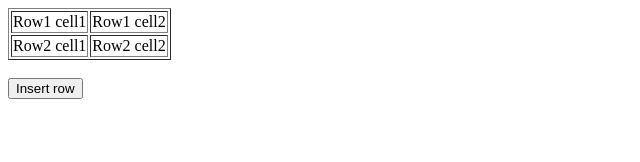
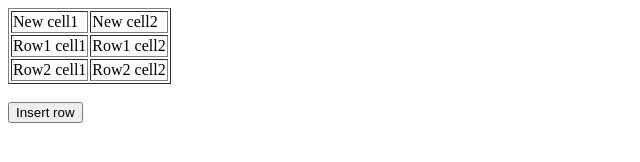
Before and after one commit to acciojob/create-table-1-EnugurthiAnup, a website: page main.html in a window 1280 px wide. Both pictures are taken after a click on the button "Insert row". Shown: the whole page, without its empty margins (0-640 px from the left). Drawn offline with Linux system fonts and the light colour scheme.

Commit message:
created a submission

```diff
--- a/script.js
+++ b/script.js
@@ -1,5 +1,10 @@
+let table = document.querySelector('#sampleTable')
+
 function insert_Row() {
     //Write your code here
+	table.innerHTML = '<tr><td>New cell1</td> <td>New cell2</td></tr> '+ table.innerHTML
+
+
 
 
 }
```
Also changed, not shown: main.html (+1 -1 lines).
